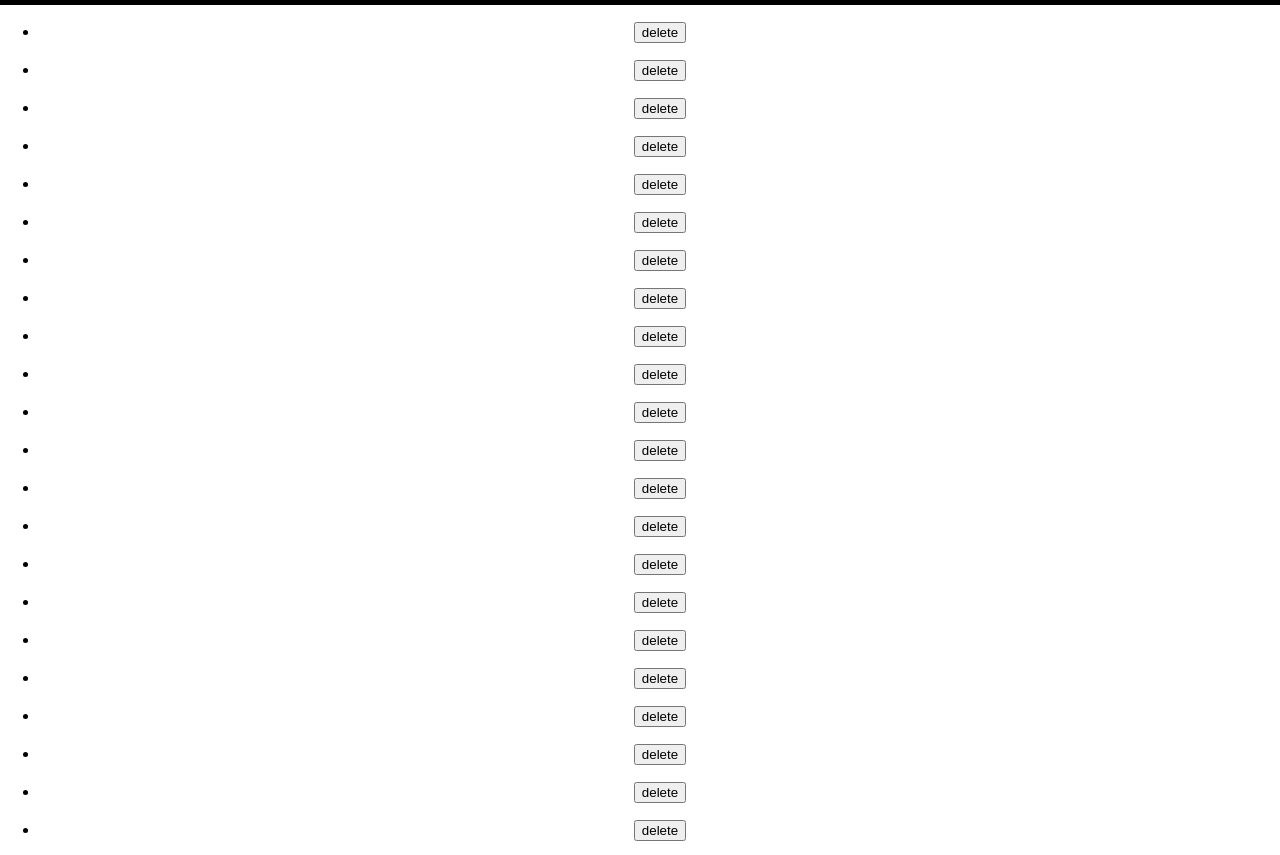
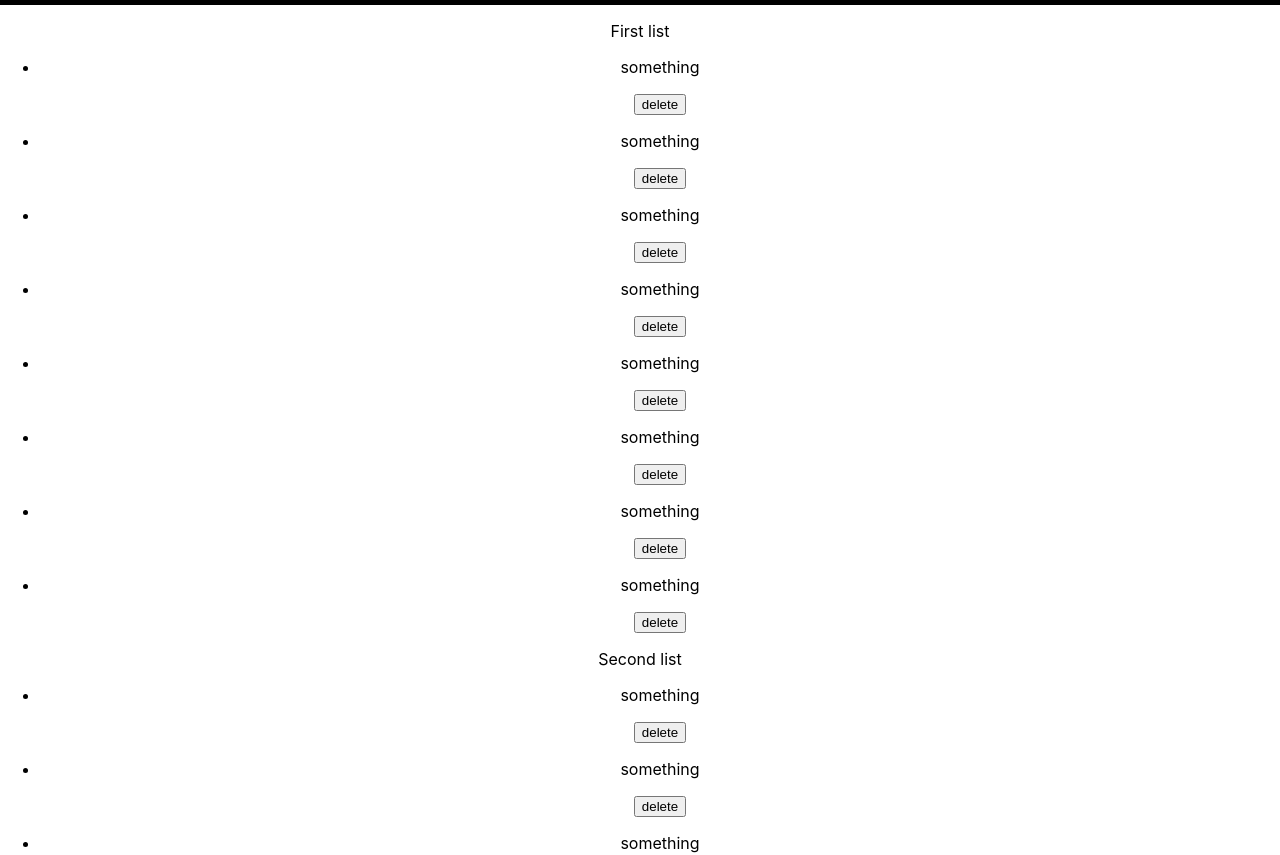
Before and after one commit to thinkful-ei-bee/joel-mehul-trelloyes, a React (Create React App) app: page / in a window 1280 px wide. Shown: the top 855 px of the page. Built offline with nearby package versions, Linux system fonts and the light colour scheme; the HTML template or start-up script is replaced by a standard one.

Commit message:
stub - fix passing of data to list

```diff
--- a/src/App.js
+++ b/src/App.js
@@ -68,6 +68,7 @@ class App extends Component {
 
           <CardLists
             lists={this.state.lists}
+            allCards={this.state.allCards}
             onDeleteCard={this.handleDeleteCard}
           />
 
--- a/src/component/card-item/CardItem.js
+++ b/src/component/card-item/CardItem.js
@@ -12,7 +12,7 @@ export default function CardItem(props) {
 
   return (
     <li>
-      <p>{props.card.header}</p>
+      <p>something{props.card.title}</p>
       <button
         onClick={() => props.onDeleteCard(props.card)}
         type='button'>
@@ -20,6 +20,7 @@ export default function CardItem(props) {
       </button>
     </li>
   )
+
 }
 
 CardItem.defaultProps = {
--- a/src/component/card-lists/CardLists.js
+++ b/src/component/card-lists/CardLists.js
@@ -4,17 +4,24 @@ import List from '../list/List'
 export default function CardLists(props) {
 
   return (
-    <div>
+    <>
       {props.lists.map((list, index) =>
-        <ul key={index}>
-          <List
-            key={index}
-            cardIds={list.cardIds}
-            onDeleteCard={props.onDeleteCard}
-          />
-        </ul>
+
+        <List
+          key={index}
+          header={list.header}
+          cardIds={list.cardIds}
+          allCards={props.allCards}
+          onDeleteCard={props.onDeleteCard}
+        />
+
       )}
-    </div>
+    </>
   )
 
 }
+
+CardLists.defaultProps = {
+  lists: {},
+  allCards: {}
+}
--- a/src/component/list/List.js
+++ b/src/component/list/List.js
@@ -3,28 +3,14 @@ import CardItem from '../card-item/CardItem.js'
 
 export default function List(props) {
 
-
-  // deprecated, here for reference only
-  // const lists = this.state.lists.map((list) => (
-  //   <section className="List" key={list.id}>
-  //     <header className="List-header">
-  //       <h2>{list.header}</h2>
-  //     </header>
-  //     <Card allCards={this.state.allCards} cardIds={list.cardIds}></Card>
-  //   </section>
-  // ));
+  // Needs to filter allCards based on card.id
+  //console.log(props.cardIds);
 
   return (
     <div>
-      <p></p>
+      <p>{props.header}</p>
+      <ul>
         {props.cardIds.map((card, index) =>
-        // <ul key={index}>
-        //   <list
-        //     key={index}
-        //     cardIds={list.cardIds}
-        //     // onDeleteCard={this.props.onDeleteCard}
-        //   />
-        // </ul>
           <CardItem
             key={index}
             title={card.title}
@@ -32,11 +18,14 @@ export default function List(props) {
             onDeleteCard={props.onDeleteCard}
           />
         )}
+      </ul>
     </div>
   )
 
 }
 
 List.defaultProps = {
-  list: {}
+  header: {},
+  cardIds: {},
+  allCards: {}
 }
```
Lines whose indentation alone changed are shown as unchanged.
